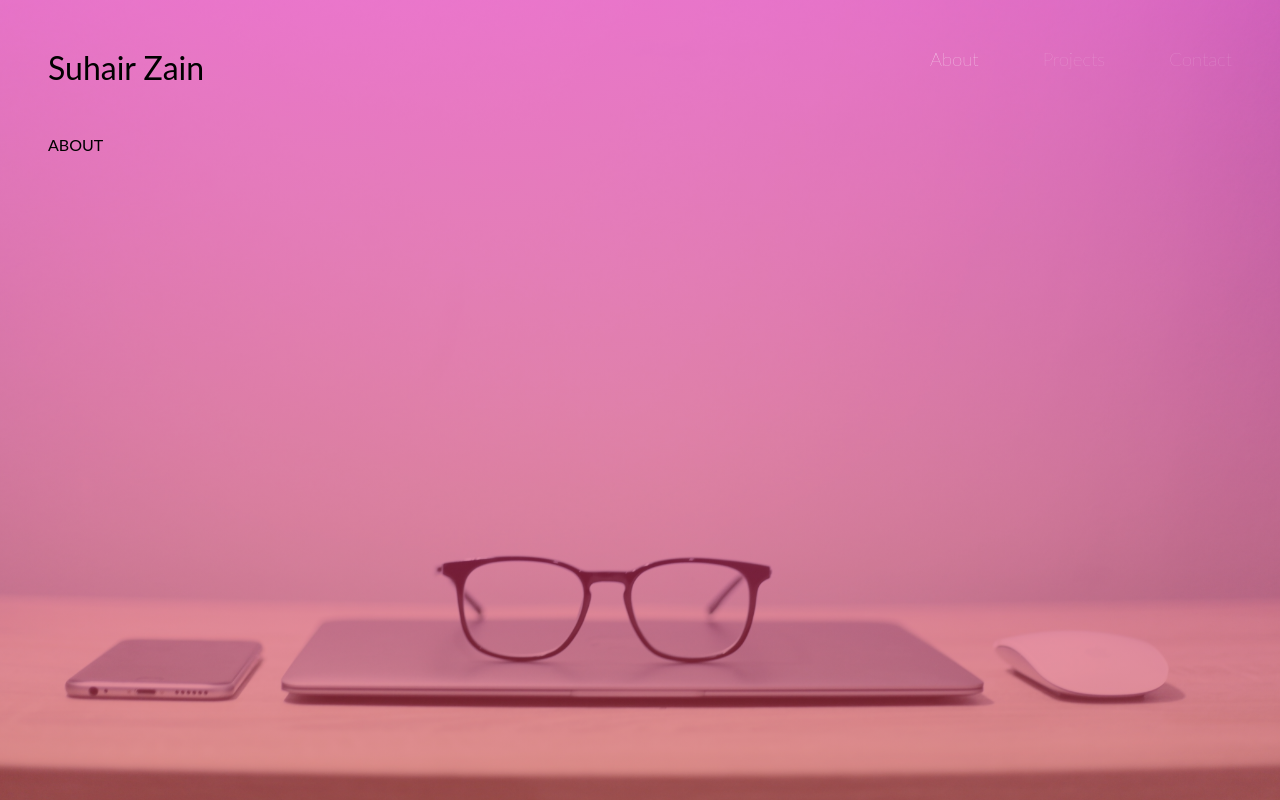
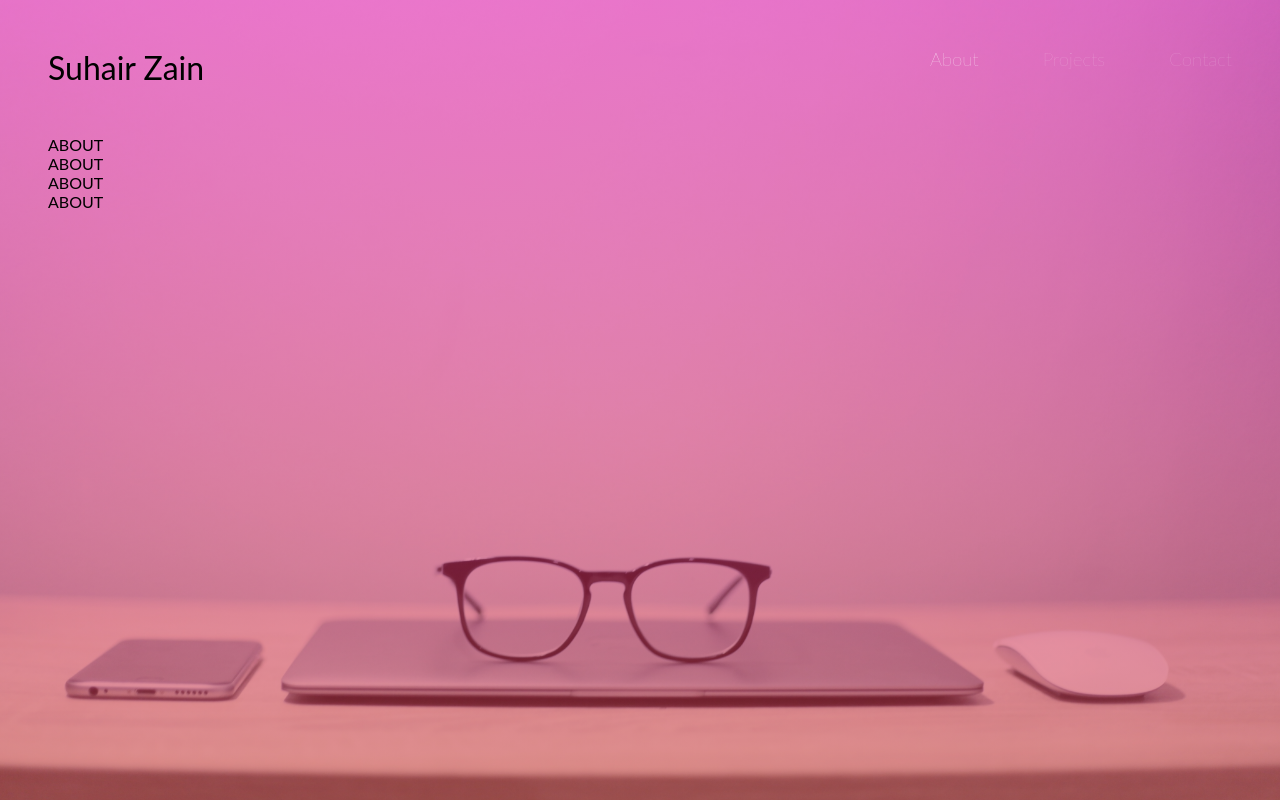
Before and after one commit to SuhairZain/SuhairZain.github.io, a React app: page / in a window 1280 px wide. Built offline with nearby package versions, Linux system fonts and the light colour scheme.

Commit message:
Used react-motion's StaggeredMotion to animate menu content via wrapper

```diff
--- a/src/App.jsx
+++ b/src/App.jsx
@@ -31,6 +31,8 @@ const App = ({ selectedPage }) =>
     </div>
   </div>;
 
+/* <div key={i} style={{ border: '1px solid', height: style.h }} />*/
+
 App.propTypes = {
   selectedPage: PropTypes.number.isRequired,
 };
--- /dev/null
+++ b/src/ItemsWithMotion.js
@@ -0,0 +1,38 @@
+import React, { Children } from 'react';
+import PropTypes from 'prop-types';
+
+import { StaggeredMotion, spring } from 'react-motion';
+
+const styles = {
+  root: {},
+};
+
+const ItemsWithMotion = ({ children }) =>
+  <div style={styles.root}>
+    <StaggeredMotion
+      defaultStyles={Array(Children.count(children))
+        .fill(0)
+        .map((_, i) => ({ h: i * 100 }))}
+      styles={(prevInterpolatedStyles) =>
+        prevInterpolatedStyles.map((_, i) => {
+          return i === 0
+            ? { h: spring(0) }
+            : { h: spring(prevInterpolatedStyles[i - 1].h) };
+        })}
+    >
+      {(interpolatingStyles) =>
+        <div style={{ display: 'flex', flexDirection: 'column' }}>
+          {interpolatingStyles.map((style, i) =>
+            <div key={i} style={{ marginBottom: style.h }}>
+              {children[i]}
+            </div>
+          )}
+        </div>}
+    </StaggeredMotion>
+  </div>;
+
+ItemsWithMotion.propTypes = {
+  children: PropTypes.node.isRequired,
+};
+
+export default ItemsWithMotion;
--- a/src/about/index.js
+++ b/src/about/index.js
@@ -1,11 +1,19 @@
 import React from 'react';
 import PropTypes from 'prop-types';
+
+import ItemsWithMotion from '../ItemsWithMotion';
 
 const styles = {
   root: {},
 };
 
-const About = ({ prop }) => <div style={styles.root}>ABOUT</div>;
+const About = ({ prop }) =>
+  <ItemsWithMotion>
+    <div style={styles.root}>ABOUT</div>
+    <div style={styles.root}>ABOUT</div>
+    <div style={styles.root}>ABOUT</div>
+    <div style={styles.root}>ABOUT</div>
+  </ItemsWithMotion>;
 
 About.propTypes = {
   prop: PropTypes.string.isRequired,
--- a/src/contact/index.js
+++ b/src/contact/index.js
@@ -1,11 +1,23 @@
 import React from 'react';
 import PropTypes from 'prop-types';
+
+import ItemsWithMotion from '../ItemsWithMotion';
 
 const styles = {
   root: {},
 };
 
-const Contact = ({ prop }) => <div style={styles.root}>CONTACT</div>;
+const Contact = ({ prop }) =>
+  <ItemsWithMotion>
+    <div style={styles.root}>CONTACT</div>
+    <div style={styles.root}>CONTACT</div>
+    <div style={styles.root}>CONTACT</div>
+    <div style={styles.root}>CONTACT</div>
+    <div style={styles.root}>CONTACT</div>
+    <div style={styles.root}>CONTACT</div>
+    <div style={styles.root}>CONTACT</div>
+    <div style={styles.root}>CONTACT</div>
+  </ItemsWithMotion>;
 
 Contact.propTypes = {
   prop: PropTypes.string.isRequired,
--- a/src/projects/index.js
+++ b/src/projects/index.js
@@ -1,11 +1,19 @@
 import React from 'react';
 import PropTypes from 'prop-types';
+
+import ItemsWithMotion from '../ItemsWithMotion';
 
 const styles = {
   root: {},
 };
 
-const Projects = ({ prop }) => <div style={styles.root}>PROJECTS</div>;
+const Projects = ({ prop }) =>
+  <ItemsWithMotion>
+    <div style={styles.root}>PROJECTS</div>
+    <div style={styles.root}>PROJECTS</div>
+    <div style={styles.root}>PROJECTS</div>
+    <div style={styles.root}>PROJECTS</div>
+  </ItemsWithMotion>;
 
 Projects.propTypes = {
   prop: PropTypes.string.isRequired,
```
